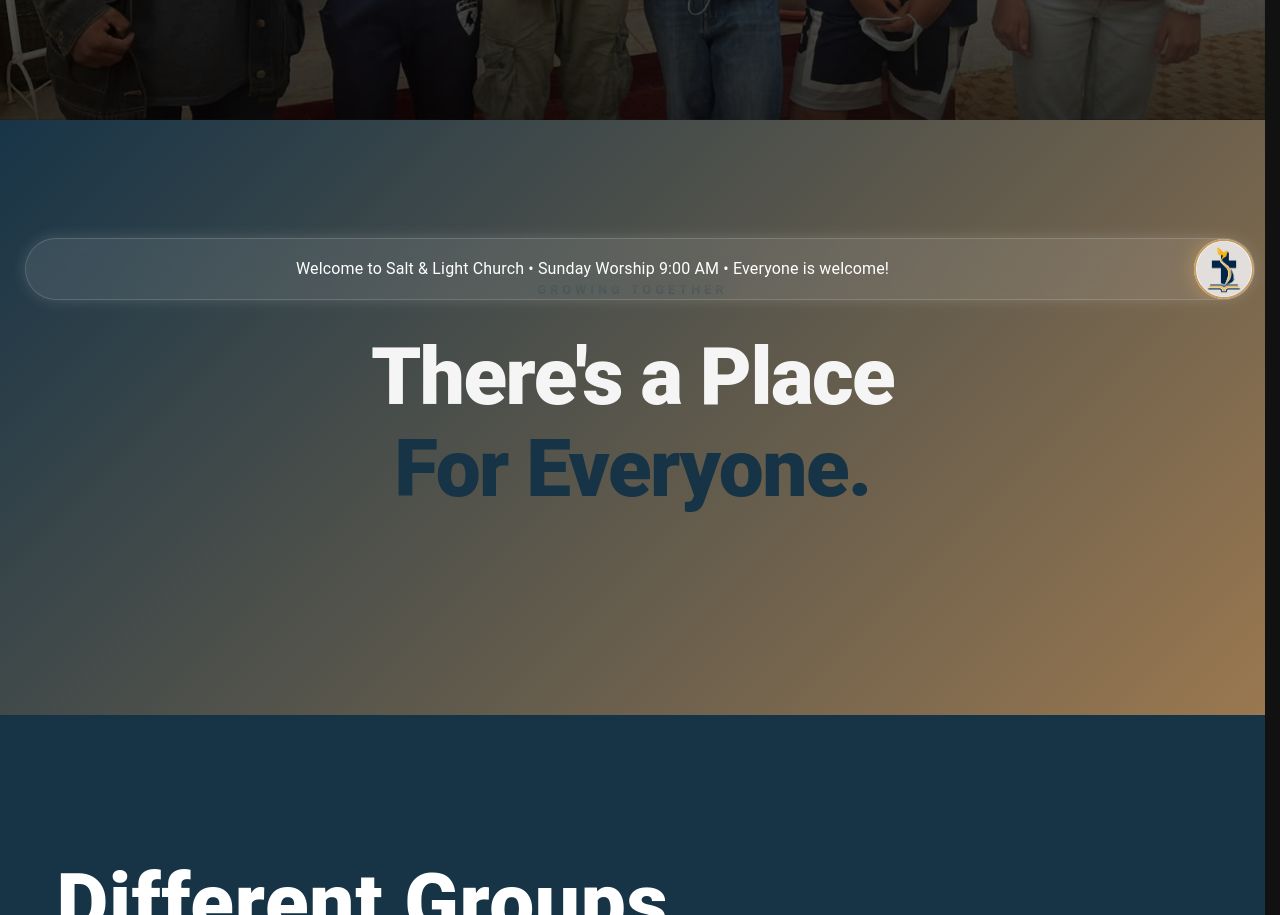
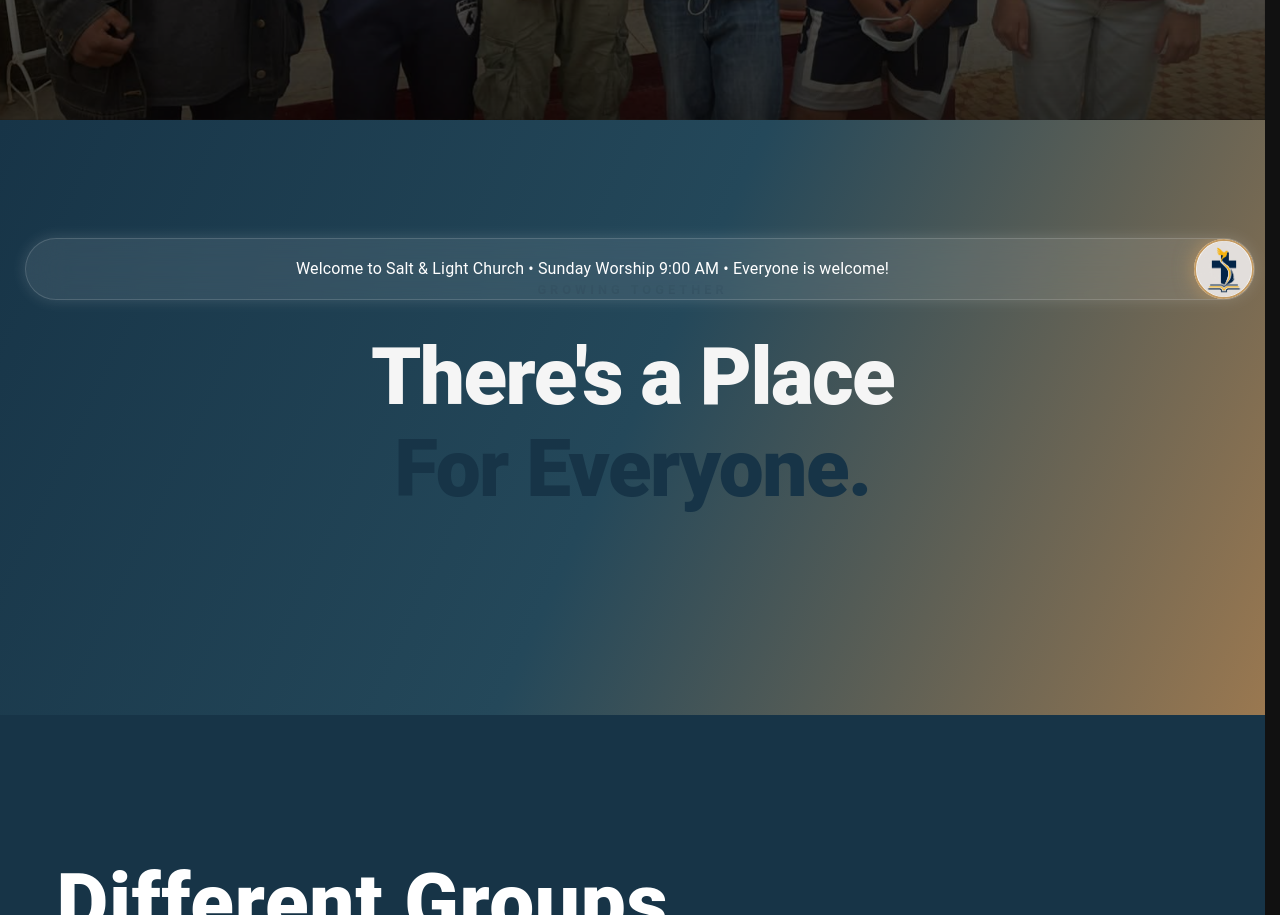
Before and after one commit to JayRostorfer/Salt-LightChurch, a Next.js app: page /groups in a window 1280 px wide. Shown: the part 480-1395 px from the top of the page. Built offline with nearby package versions, Linux system fonts and the light colour scheme.

Commit message:
Update background gradient in MinistryPageLayout4

```diff
--- a/src/components/ministries/MinistryPageLayout4.js
+++ b/src/components/ministries/MinistryPageLayout4.js
@@ -109,8 +109,8 @@ export default function MinistryPageLayout4({
           },
 
           background:
-            "linear-gradient(135deg, #173447, #9A7850)",
-        }}
+          "linear-gradient(115deg, #173447 0%, #24485A 50%, #9A7850 100%)",
+     }}
       >
         <Container maxWidth="lg">
 
```
